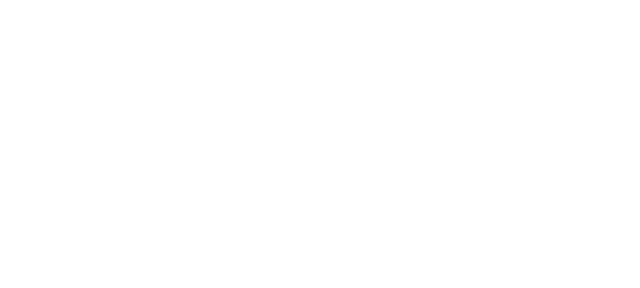
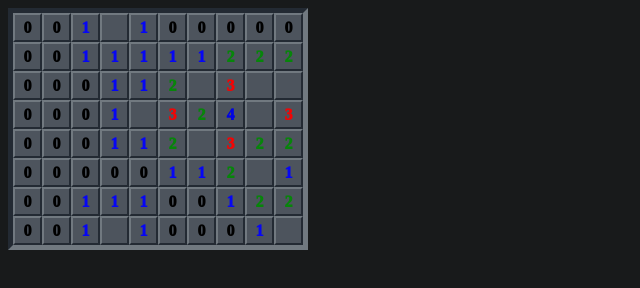
Before and after one commit to IsacVera/minesweeper, a website built with Vite: page index.html in a window 1280 px wide. Shown: the whole page, without its empty margins (0-640 px from the left). Built offline with nearby package versions, Linux system fonts and the light colour scheme.

Commit message:
feat: display board

```diff
--- a/index.html
+++ b/index.html
@@ -5,9 +5,10 @@
     <meta name="viewport" content="width=device-width, initial-scale=1.0">
     <meta http-equiv="X-UA-Compatible" content="ie=edge">
     <title>HTML 5 Boilerplate</title>
-    <link rel="stylesheet" href="style.css">
+    <link rel="stylesheet" href="./style.css">
   </head>
   <body>
+    <div id="app"></div>
     <script type="module" src="src/main.ts"></script>
   </body>
 </html>
--- /dev/null
+++ b/src/Board.ts
@@ -0,0 +1,92 @@
+export class Board {
+    private grid: number[][];
+    private rowLength: number;
+    private colLength: number;
+    private mineNum: number;
+
+    constructor() {
+        this.rowLength =  8;
+        this.colLength =  10;
+        this.mineNum = 10;
+        this.grid = this.resetBoard(this.rowLength, this.colLength);
+    }
+
+    public resetBoard(row: number, col: number): number[][]{
+        const arr: number[][] = []
+        for (let i=0; i<row; i++) {
+            const row: number[] = [];
+            for (let j=0; j<col; j++) {
+                row.push(0);
+            }
+            arr.push(row);
+        }
+
+        this.fillBoardMines(arr);
+        this.fillBoardNums(arr);
+        return arr;
+    }
+
+    private fillBoardMines(grid: number[][]):void {
+        const coordList: number[][] = [];
+
+        for (let i=0; i<this.rowLength; i++) {
+            for (let j=0; j<this.colLength; j++) {
+                coordList.push([i, j]);
+            }
+        }
+
+        let mineCount = 0;
+        while (mineCount < this.mineNum) {
+            const mineFreeCells = coordList.length;
+            const randCoord = Math.floor(Math.random() * mineFreeCells);
+
+            // .splice returns an array so the [0] at the end just removes the outer array
+            //  since we only want one element from the array
+            const mineCoord = coordList.splice(randCoord, 1)[0];
+            grid[mineCoord[0]][mineCoord[1]] = -1;
+            mineCount++;
+        }
+    }
+
+    private fillBoardNums(board: number[][]): void {
+        const getCoordsAroundMine = (row: number, col: number) => {
+            const coordList: number[][] = []
+            for(let i=-1; i<2; i++) {
+                for(let j=-1; j<2; j++) {
+                    if (i === 0 && j === 0) continue;
+                    if (row + i < 0 || row + i > this.rowLength-1) continue;
+                    if (col + j < 0 || col + j > this.colLength-1) continue;
+
+                    coordList.push([row + i, col + j])
+                }
+            }
+            return coordList
+        }
+
+        const coordsToAddTo: number[][] = []
+
+        for(let i=0; i<this.rowLength; i++) {
+            for(let j=0; j<this.colLength; j++) {
+                if (board[i][j] === -1) {
+                    const tempList = getCoordsAroundMine(i, j);
+                    tempList.forEach((coords) => coordsToAddTo.push(coords))
+                }
+            }
+        }
+
+        coordsToAddTo.forEach((val) => {
+            const yCoord = val[0]
+            const xCoord = val[1]
+
+            if (board[yCoord][xCoord] !== -1) {
+                board[yCoord][xCoord]++;
+            }
+        })
+    }
+
+    public getBoard(): number[][] {
+        return this.grid;
+    }
+
+
+}
--- a/src/Game.ts
+++ b/src/Game.ts
@@ -1,95 +1,38 @@
-import { Board } from "./types/types"
+import { BoardState } from "./types/types"
 export class Game {
-    private board: Board = {
-            state: "not started",
-            grid: [[]],
-            rowLength: 8,
-            colLength: 10,
-            mineNum: 10,
-        };
+    private gameState: BoardState;
 
-    constructor() {
-        this.board.grid = this.resetBoard(this.board.rowLength, this.board.colLength);
+    constructor () {
+        this.gameState = "not started"
     }
 
-    public resetBoard(row: number, col: number): number[][]{
-        const arr: number[][] = []
-        for (let i=0; i<row; i++) {
-            const row: number[] = [];
-            for (let j=0; j<col; j++) {
-                row.push(0);
-            }
-            arr.push(row);
-        }
+    public displayBoard(board: number[][]): HTMLElement {
+        const boardDiv = document.createElement("div");
+        console.log(board)
 
-        this.fillBoardMines(arr);
-        this.fillBoardNums(arr);
-        return arr;
+        board.forEach((row, y) => {
+            const rowDiv = document.createElement("div");
+            row.forEach((cellValue, x) => {
+                const cell = document.createElement("div");
+                cell.textContent = String(cellValue);
+
+                cell.classList.add("cell");
+                if (cellValue === -1) { cell.classList.add("mine"); cell.textContent = ""}
+                else if (cellValue === 1) cell.classList.add("one")
+                else if (cellValue === 2) cell.classList.add("two")
+                else if (cellValue === 3) cell.classList.add("three")
+                else if (cellValue === 4) cell.classList.add("four")
+                else if (cellValue === 5) cell.classList.add("five")
+                else if (cellValue === 6) cell.classList.add("six")
+                else if (cellValue === 7) cell.classList.add("seven")
+                else if (cellValue === 8) cell.classList.add("eight")
+
+                cell.dataset.x = String(x)
+                cell.dataset.y = String(y)
+                boardDiv.appendChild(cell);
+            })
+        });
+
+        return boardDiv;
     }
-
-    private fillBoardMines(grid: number[][]):void {
-        const coordList: number[][] = [];
-
-        for (let i=0; i<this.board.rowLength; i++) {
-            for (let j=0; j<this.board.colLength; j++) {
-                coordList.push([i, j]);
-            }
-        }
-
-        let mineCount = 0;
-        while (mineCount < this.board.mineNum) {
-            const mineFreeCells = coordList.length;
-            const randCoord = Math.floor(Math.random() * mineFreeCells);
-
-            // .splice returns an array so the [0] at the end just removes the outer array
-            //  since we only want one element from the array
-            const mineCoord = coordList.splice(randCoord, 1)[0];
-            grid[mineCoord[0]][mineCoord[1]] = -1;
-            mineCount++;
-        }
-    }
-
-    private fillBoardNums(board: number[][]): void {
-        const getCoordsAroundMine = (row: number, col: number) => {
-            const coordList: number[][] = []
-            for(let i=-1; i<2; i++) {
-                for(let j=-1; j<2; j++) {
-                    if (i === 0 && j === 0) continue;
-                    if (row + i < 0 || row + i > this.board.rowLength-1) continue;
-                    if (col + j < 0 || col + j > this.board.colLength-1) continue;
-
-                    coordList.push([row + i, col + j])
-                }
-            }
-            return coordList
-        }
-
-        const coordsToAddTo: number[][] = []
-
-        for(let i=0; i<this.board.rowLength; i++) {
-            for(let j=0; j<this.board.colLength; j++) {
-                if (board[i][j] === -1) {
-                    const tempList = getCoordsAroundMine(i, j);
-                    tempList.forEach((coords) => coordsToAddTo.push(coords))
-                }
-            }
-        }
-        console.log(JSON.parse(JSON.stringify(board)));
-
-        coordsToAddTo.forEach((val) => {
-            const yCoord = val[0]
-            const xCoord = val[1]
-
-            if (board[yCoord][xCoord] !== -1) {
-                board[yCoord][xCoord]++;
-            }
-        })
-        console.log(board)
-    }
-
-    public getBoard(): number[][] {
-        return this.board.grid;
-    }
-
-
 }
--- a/src/main.ts
+++ b/src/main.ts
@@ -1,10 +1,23 @@
 import { Game } from './Game'
-
-const gameBoard = document.createElement('div');
-document.body.appendChild(gameBoard);
+import { Board } from './Board'
 
 window.addEventListener("DOMContentLoaded", () => {
+    const app = document.querySelector("#app");
+
+    const gameBoard = new Board();
     const game = new Game();
-    console.log(game.getBoard())
+
+    const gameBoardDiv = game.displayBoard(gameBoard.getBoard());
+    gameBoardDiv.id = "gameBoard";
+
+    const board =  gameBoard.getBoard();
+    //29px because cells are 25x25px plus the 2px boarder on each side
+    gameBoardDiv.style.gridTemplateColumns = `repeat(${board[0].length}, 29px)`
+
+
+    document.body.appendChild(gameBoardDiv);
+
+    // game.displayBoard(gameBoard);
+    console.log(gameBoard.getBoard());
 
 });
--- /dev/null
+++ b/src/public/style.css
@@ -0,0 +1,45 @@
+body {
+    background-color: #181a1b;
+}
+
+.row {
+    display: flex;
+    flex-direction: row;
+    justify-content: space-between;
+}
+
+.cell {
+    padding: .5rem;
+    border: 2px solid  ;
+    border-color: #717980 #232a33 #232a33 #717980;
+    /* background-color: #4d545d; */
+    font-weight: 1000;
+}
+
+.cell.mine {
+    background-image: url("icons/bomb.svg");
+}
+.cell.one {
+    color: #0606f4
+}
+.cell.two {
+    color: #07850a
+}
+.cell.three {
+    color: #f30404
+}
+.cell.four {
+    color: #0104e3
+}
+.cell.five {
+    color: #840810
+}
+.cell.six {
+    color: #04857d
+}
+.cell.seven {
+    color: #660c76
+}
+.cell.eight {
+    color: #660c76
+}
--- /dev/null
+++ b/style.css
@@ -0,0 +1,63 @@
+body {
+    background-color: #181a1b;
+}
+
+#gameBoard {
+    width: auto;
+    display: inline-grid;
+    gap: 0px;
+
+    border: 5px solid;
+    border-color: #232a33 #717980 #717980 #232a33;
+}
+
+.cell {
+    height: 25px;
+    width: 25px;
+
+    display: flex;
+    align-items: center;
+    justify-content: center;
+
+    border: 2px solid  ;
+    border-color: #717980 #232a33 #232a33 #717980;
+    background-color: #4d545d ;
+    font-weight: 1000;
+}
+
+.cell.mine {
+    background-image: url("icons/bomb.svg");
+}
+.cell.one {
+    color: #0606f4
+}
+.cell.two {
+    color: #07850a
+}
+.cell.three {
+    color: #f30404
+}
+.cell.four {
+    color: #0104e3
+}
+.cell.five {
+    color: #840810
+}
+.cell.six {
+    color: #04857d
+}
+.cell.seven {
+    color: #660c76
+}
+.cell.eight {
+    color: #660c76
+}
+
+.cell:active {
+    /* when changing border from 2px to 1px, you loose two px on the height and width
+     because there was an extra one on each side */
+    height: 27px;
+    width: 27px;
+    background-color: #394049;
+    border: 1px solid #1e262e;
+}
```
Also changed, not shown: src/types/types.ts (+2 -8 lines), icons/bomb.svg (added), icons/flag.svg (added).
